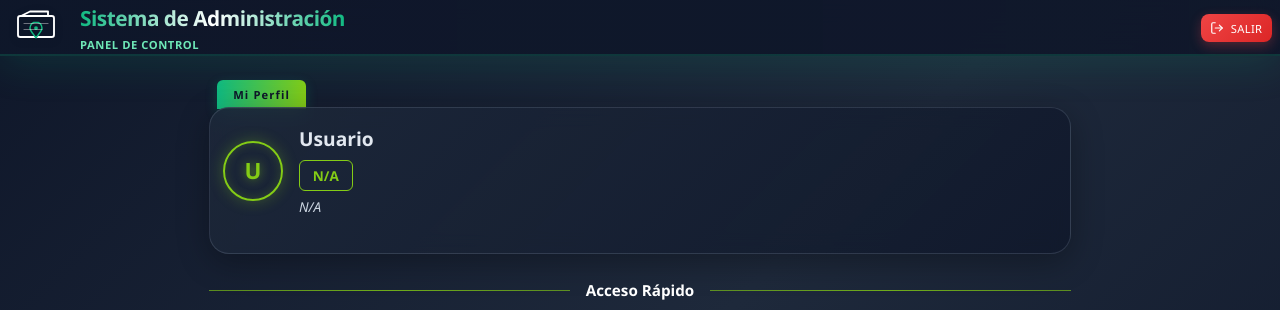
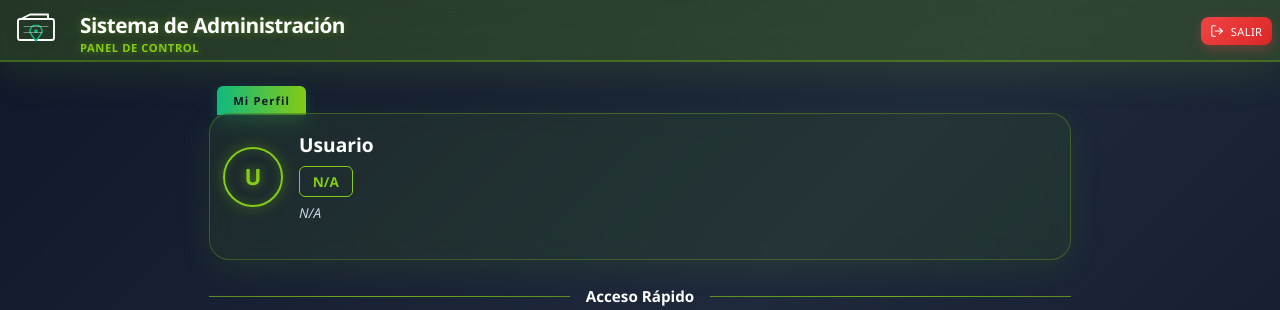
Before and after one commit to Jesus200995/SistemaApp, a Vue app in the folder Frontend/sistemaapp-frontend/: page /dashboard in a window 1280 px wide. Shown: the top 310 px of the page. Built offline with nearby package versions, Linux system fonts and the light colour scheme; no server answers; sample sign-in values are in the browser's storage.

Commit message:
feat: Actualizar estilos del dashboard con nuevos colores, sombras y ajustes de diseño

```diff
--- a/Frontend/sistemaapp-frontend/src/views/DashboardView.vue
+++ b/Frontend/sistemaapp-frontend/src/views/DashboardView.vue
@@ -460,7 +460,7 @@ const formatRole = (role: string): string => {
   overflow-y: auto;
   overflow-x: hidden;
   -webkit-overflow-scrolling: touch;
-  padding-top: 56px;
+  padding-top: 62px;
   box-sizing: border-box;
   position: relative;
   height: 100vh;
@@ -475,12 +475,12 @@ const formatRole = (role: string): string => {
   right: 0;
   z-index: 9999;
   backdrop-filter: blur(12px);
-  background: linear-gradient(90deg, rgba(15, 23, 42, 0.95) 0%, rgba(15, 23, 42, 0.92) 100%);
-  border-bottom: 2px solid rgba(16, 185, 129, 0.2);
+  background: rgba(132, 204, 22, 0.18);
+  border-bottom: 2px solid rgba(132, 204, 22, 0.3);
   padding: 0;
-  box-shadow: 0 8px 40px rgba(16, 185, 129, 0.15);
+  box-shadow: 0 8px 40px rgba(132, 204, 22, 0.15);
   width: 100%;
-  height: 56px;
+  height: 62px;
   animation: header-slide-down 0.6s cubic-bezier(0.34, 1.56, 0.64, 1);
   box-sizing: border-box;
 }
@@ -505,7 +505,7 @@ const formatRole = (role: string): string => {
   align-items: center;
   gap: 0.75rem;
   width: 100%;
-  height: 56px;
+  height: 62px;
   box-sizing: border-box;
 }
 
@@ -526,6 +526,7 @@ const formatRole = (role: string): string => {
   flex-shrink: 0;
   position: relative;
   padding: 4px;
+  margin: 0;
 }
 
 .custom-logo-svg {
@@ -536,14 +537,10 @@ const formatRole = (role: string): string => {
   font-size: 1.3rem;
   font-weight: 600;
   letter-spacing: -0.5px;
-  background: linear-gradient(90deg, #ffffff 0%, #10b981 25%, #ffffff 50%, #10b981 75%, #ffffff 100%);
-  background-size: 200% 100%;
-  -webkit-background-clip: text;
-  -webkit-text-fill-color: transparent;
-  background-clip: text;
+  color: #ffffff;
   margin: 0;
   font-family: 'Segoe UI', 'Trebuchet MS', sans-serif;
-  animation: gradient-flow 4s ease-in-out infinite;
+  text-shadow: 0 0 10px rgba(132, 204, 22, 0.4);
 }
 
 @keyframes gradient-flow {
@@ -560,14 +557,16 @@ const formatRole = (role: string): string => {
 
 .logo-text p {
   font-size: 0.7rem;
-  color: #6ee7b7;
-  margin: 0.05rem 0 0 0;
+  color: #84cc16;
+  margin: 0.02rem 0 0 0;
   font-weight: 600;
   letter-spacing: 0.05em;
   text-transform: uppercase;
   font-family: 'Segoe UI', sans-serif;
   animation: subtitle-fade-in 1s ease-out 0.2s forwards;
-  opacity: 0;
+  opacity: 1;
+  text-shadow: 0 0 8px rgba(132, 204, 22, 0.5);
+  line-height: 1;
 }
 
 @keyframes subtitle-fade-in {
@@ -684,21 +683,21 @@ const formatRole = (role: string): string => {
 
 /* ========== PROFILE CARD ========== */
 .profile-card {
-  background: linear-gradient(135deg, rgba(30, 41, 59, 0.8) 0%, rgba(15, 23, 42, 0.8) 100%);
-  border: 1px solid rgba(148, 163, 184, 0.2);
+  background: rgba(132, 204, 22, 0.08);
+  border: 1.5px solid rgba(132, 204, 22, 0.3);
   border-radius: 20px;
   padding: 1rem 0.8rem;
   backdrop-filter: blur(10px);
   text-align: left;
   margin-bottom: 1rem;
-  box-shadow: 0 8px 32px rgba(0, 0, 0, 0.3);
+  box-shadow: 0 8px 32px rgba(132, 204, 22, 0.1);
   transition: all 0.3s ease;
   margin-top: -2px;
 }
 
 .profile-card:hover {
-  border-color: rgba(16, 185, 129, 0.3);
-  box-shadow: 0 12px 48px rgba(16, 185, 129, 0.1);
+  border-color: rgba(132, 204, 22, 0.5);
+  box-shadow: 0 12px 48px rgba(132, 204, 22, 0.2);
 }
 
 /* ===== NEW PROFILE HEADER LAYOUT ===== */
@@ -735,7 +734,7 @@ const formatRole = (role: string): string => {
 .user-full-name {
   font-size: 1.2rem;
   font-weight: 700;
-  color: #e2e8f0;
+  color: #ffffff;
   margin-bottom: 0.3rem;
 }
 
```
